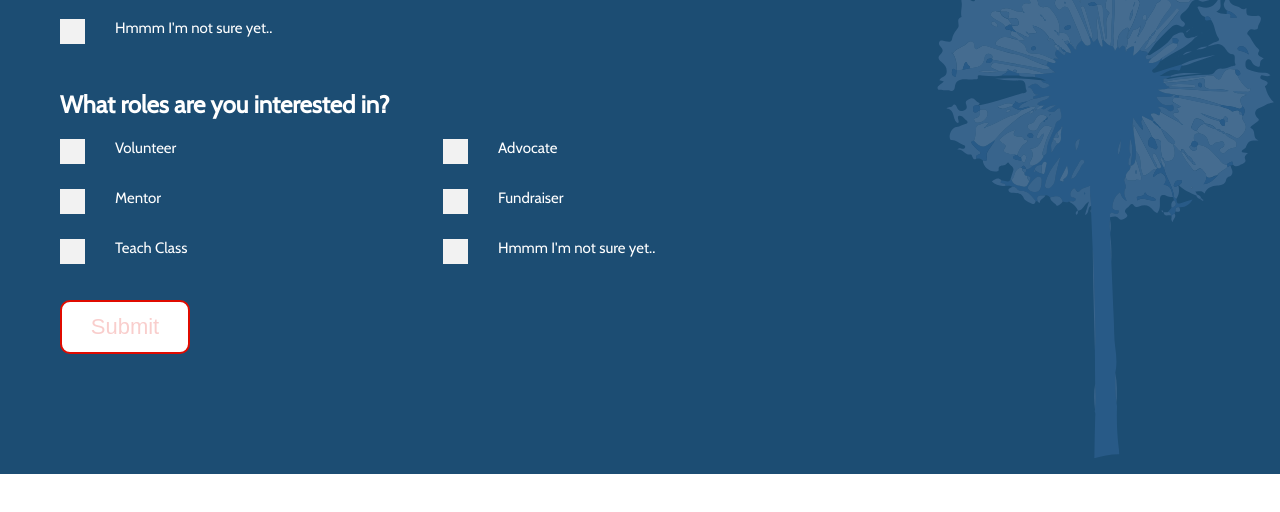
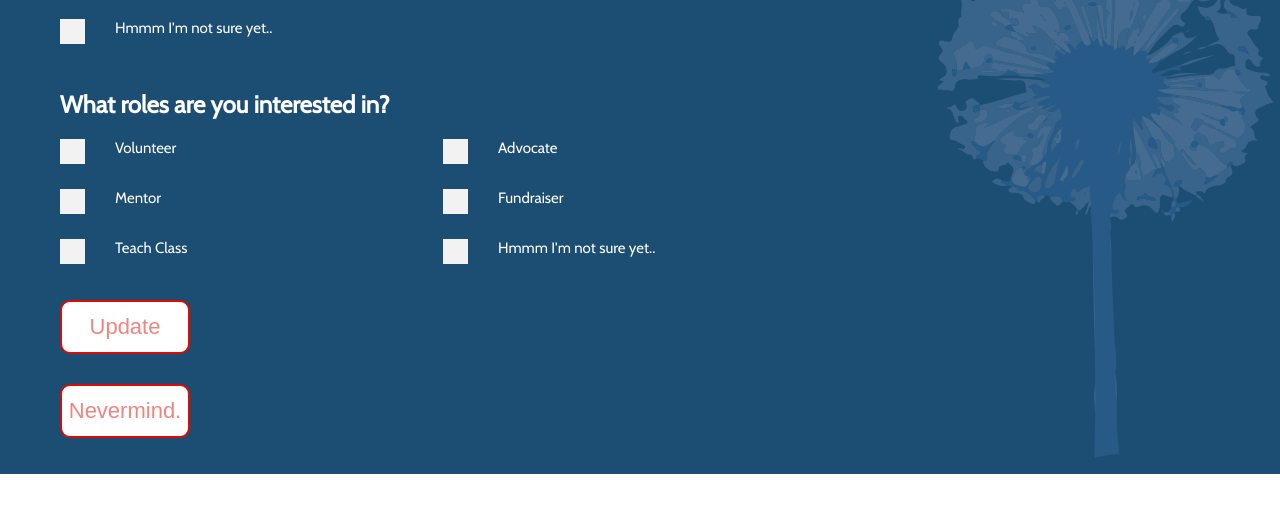
Before and after one commit to Ricomitch/The-Door, a React (Create React App) app in the folder client/: page /sign-up in a window 1280 px wide. Shown: the part 1240-1752 px from the top of the page. Built offline with nearby package versions, Linux system fonts and the light colour scheme; no server answers; a web font is replaced by a local one.

Commit message:
styling through to UD

```diff
--- a/client/src/components/Form/Confirmation.jsx
+++ b/client/src/components/Form/Confirmation.jsx
@@ -64,14 +64,14 @@ function Confirmation({ setFormStatus, volunteerId, setModalOpen }) {
               </div>
               <div className='conf-page-buttons'>
                 <button
-                  className='conf-screen-button'
+                  className='conf-screen-button form'
                   onClick={() => setModalOpen((prev) => !prev)}>
-                  Confirm
+                  <span className="button-text active">Confirm</span>
                 </button>
                 <button
-                  className='conf-screen-button'
+                  className='conf-screen-button form'
                   onClick={() => setFormStatus('edit')}>
-                  Edit
+                  <span className="button-text active">Edit</span>
                 </button>
               </div>
             </div>
--- a/client/src/components/Form/VolunteerForm.css
+++ b/client/src/components/Form/VolunteerForm.css
@@ -72,31 +72,36 @@ div.checkbox-input-group {
   height: 150px;
 }
 
-form button {
+  button.form {
   width: 130px;
   height: 54px;
   border-radius: 10px;
   border: solid 2px #e00b00;
   background-color: #fff;
   cursor: pointer;
+  margin-bottom: 30px;
 }
 
-form button:hover {
+button.form:hover {
   background-color: #ea6e69;
   border: none;
 }
 
-form button:hover span.button-text {
+button.form:hover span.button-text {
   color: white;
 }
 
-form span.button-text {
+span.button-text {
   width: 69px;
   height: 27.4px;
   font-size: 22px;
-  color: rgba(224, 11, 0, 0.2);
+  color: rgba(224, 11, 0, 0.5);
 }
 
-.active {
-  color: #e00b00 !important;
+span.active {
+  color: #e00b00 ;
 }
+
+span.active:hover {
+  color: white ;
+}
--- a/client/src/components/Form/VolunteerForm.jsx
+++ b/client/src/components/Form/VolunteerForm.jsx
@@ -241,7 +241,7 @@ function VolunteerForm({
                     </div>
                   </div>
 
-                  <button className='submit-button' type='submit'>
+                  <button className='submit-button form' type='submit'>
                     <span
                       className={`button-text ${
                         buttonActive ? 'active' : 'rest'
@@ -255,12 +255,13 @@ function VolunteerForm({
             </Formik>
             {formStatus === 'edit' && (
               <button
+                className='delete-button form'
                 onClick={() => {
                   deleteVolunteer(volunteerId)
                   history.push('/')
                 }}
               >
-                I changed my mind.
+                <span className='button-text'>Nevermind.</span>
               </button>
             )}
           </div>
--- a/client/src/screens/FormScreen/FormScreen.jsx
+++ b/client/src/screens/FormScreen/FormScreen.jsx
@@ -6,8 +6,8 @@ import './FormScreen.css'
 import Modal from '../../components/Form/Modal'
 
 function FormScreen() {
-  const [formStatus, setFormStatus] = useState('')
-  const [volunteerId, setVolunteerId] = useState('')
+  const [formStatus, setFormStatus] = useState('edit')
+  const [volunteerId, setVolunteerId] = useState('5f45a8d938a9feb9cbeb9fe1')
   const [modalOpen, setModalOpen] = useState(false)
 
   if (!formStatus) {
```
